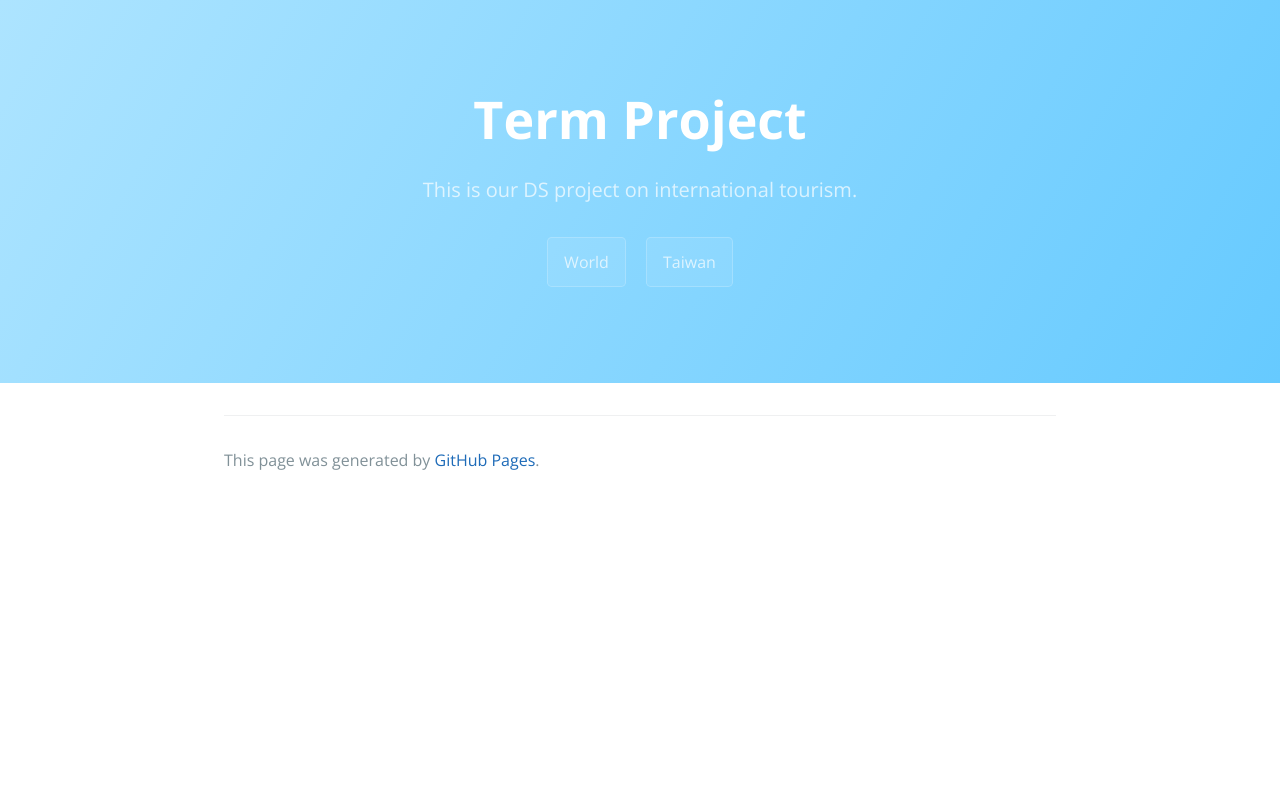
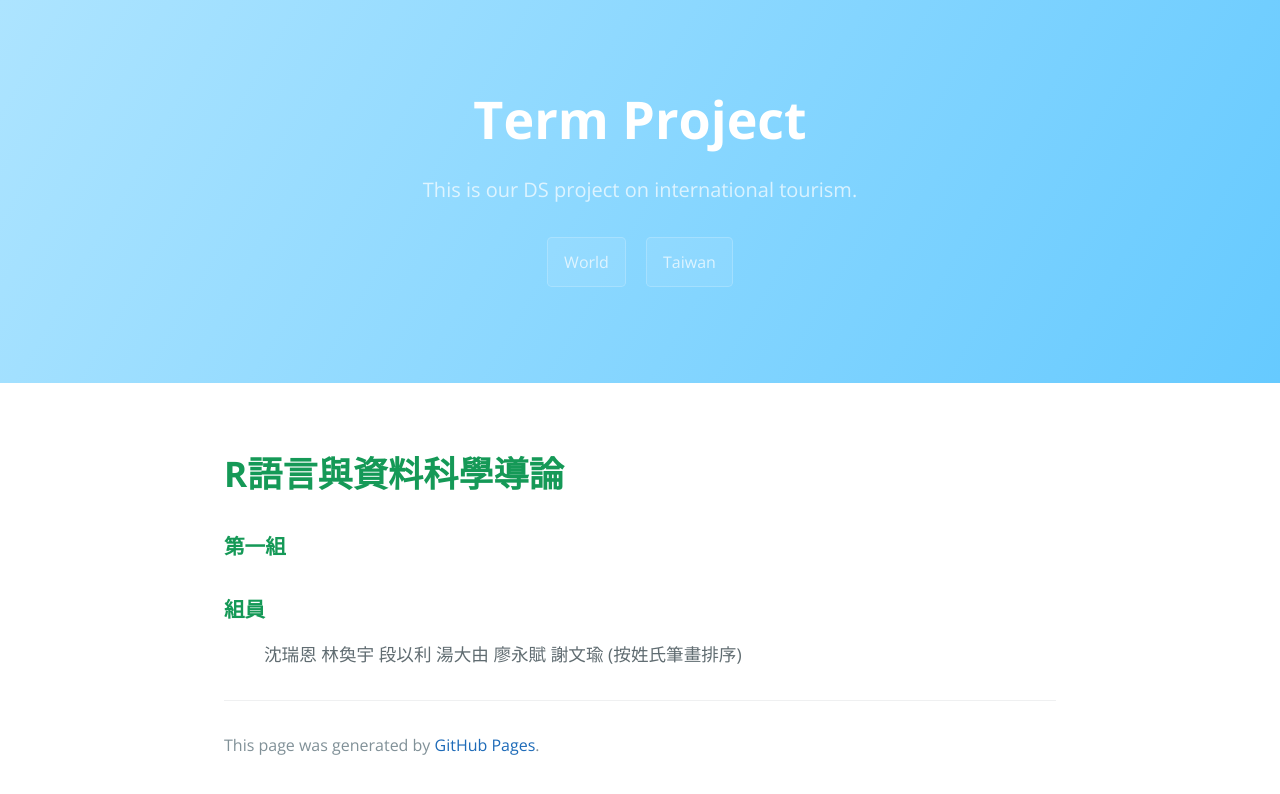
Before and after one commit to rlads2017G1/rlads2017G1.github.io, a Jekyll site: the page built from index.md, in a window 1280 px wide. Shown: the top 794 px of the page. Built offline with Jekyll 4.4.1, drawn with Linux system fonts in a browser that asks for light colours.

Commit message:
index.md

```diff
--- a/index.md
+++ b/index.md
@@ -1,3 +1,36 @@
 ---
 layout: default
 ---
+
+<style>
+div.padding {
+  margin-top: 15px;
+  margin-left: 40px;
+  margin-right: auto;
+  width: 30em
+}
+</style>
+
+**R語言與資料科學導論**
+=========================================
+
+### **第一組**
+
+### **組員**
+
+<div class="padding">
+
+沈瑞恩
+
+林奐宇
+
+段以利
+
+湯大由
+
+廖永賦
+
+謝文瑜
+
+(按姓氏筆畫排序)
+</div>
```
